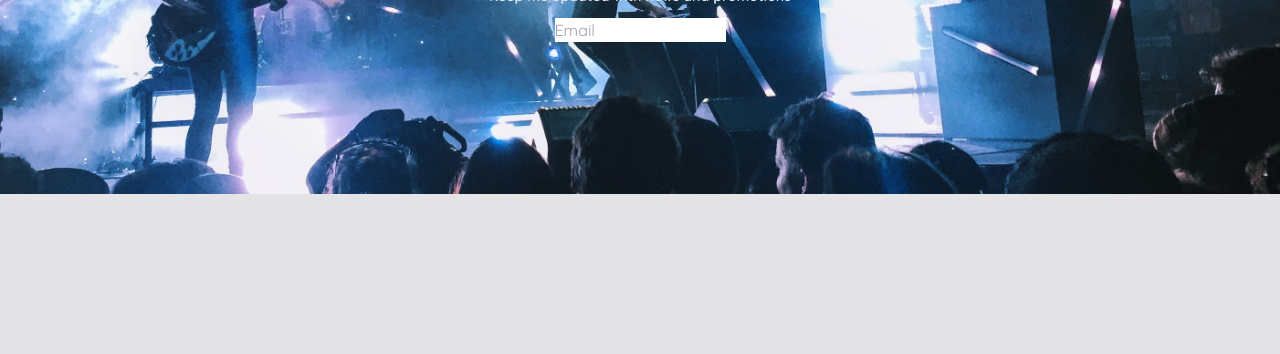
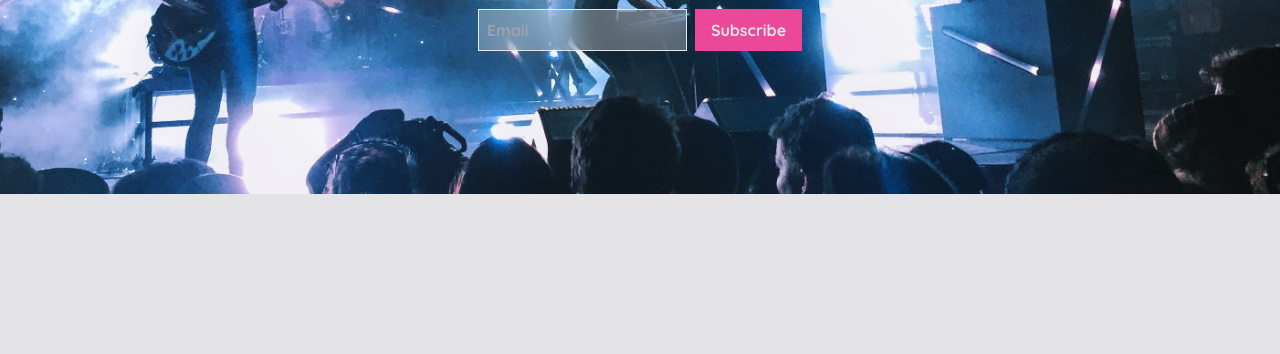
Before and after one commit to RakibMERNDev/music-festival-tailwind, a website: page src/index.html in a window 1280 px wide. Shown: the part 469-823 px from the top of the page. Drawn offline with Linux system fonts and the light colour scheme.

Commit message:
change added email section

```diff
--- a/src/index.html
+++ b/src/index.html
@@ -141,9 +141,21 @@
             Keep me updated with news and promotions
           </div>
 
-          <div class="mt-3 flex gap-2">
-            <input type="email" name="" placeholder="Email" id="" />
-          </div>
+          <form class="mt-3 flex gap-2">
+            <input
+              type="email"
+              name=""
+              placeholder="Email"
+              id=""
+              class="rounded-b-sm border border-white/40 bg-white/30 backdrop-blur-md p-2 font-bold text-sky-900 placeholder-zinc-500 caret-pink-500 outline-pink-500 focus:outline"
+            />
+            <button
+              type="submit"
+              class="cursor-pointer rounded-sm bg-pink-500 py-2 px-4 font-bold transition-colors hover:bg-sky-900 hover:shadow-lg hover:shadow-black/20"
+            >
+              Subscribe
+            </button>
+          </form>
         </div>
       </header>
     </main>
```
